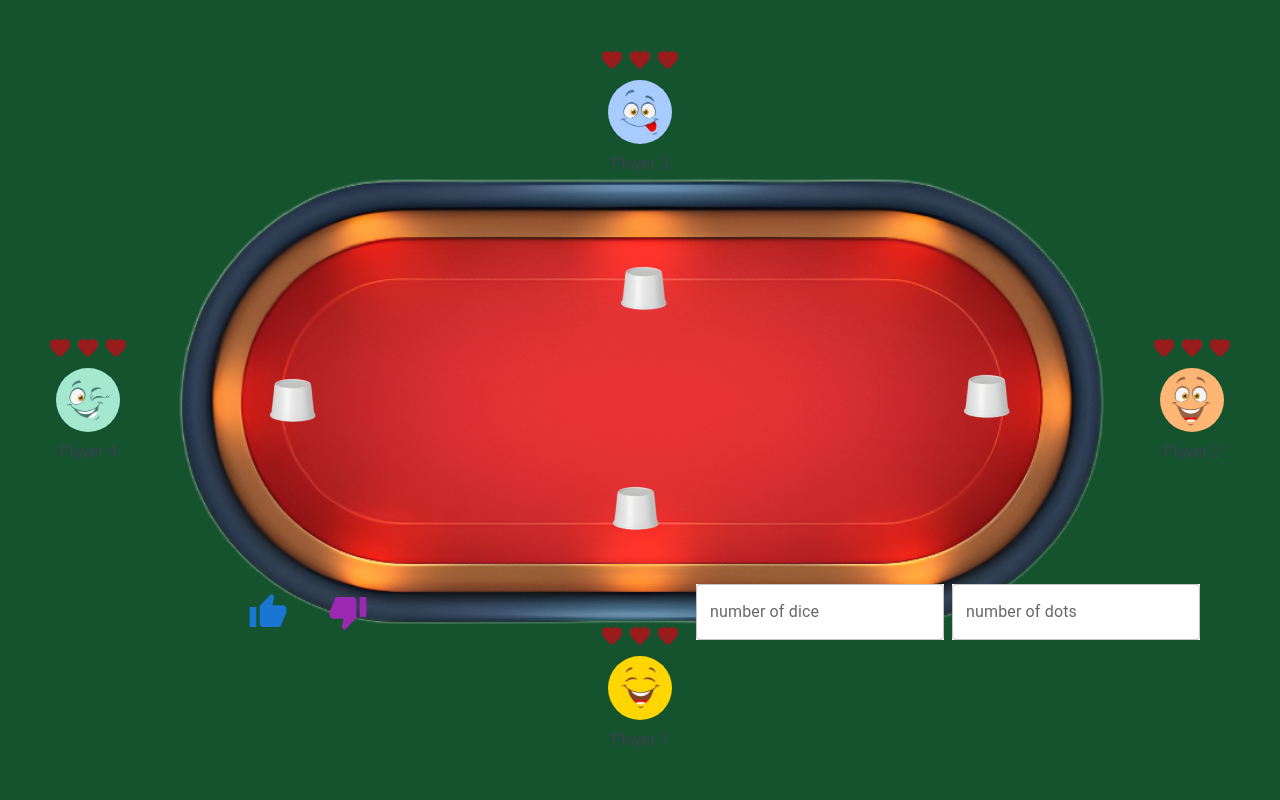
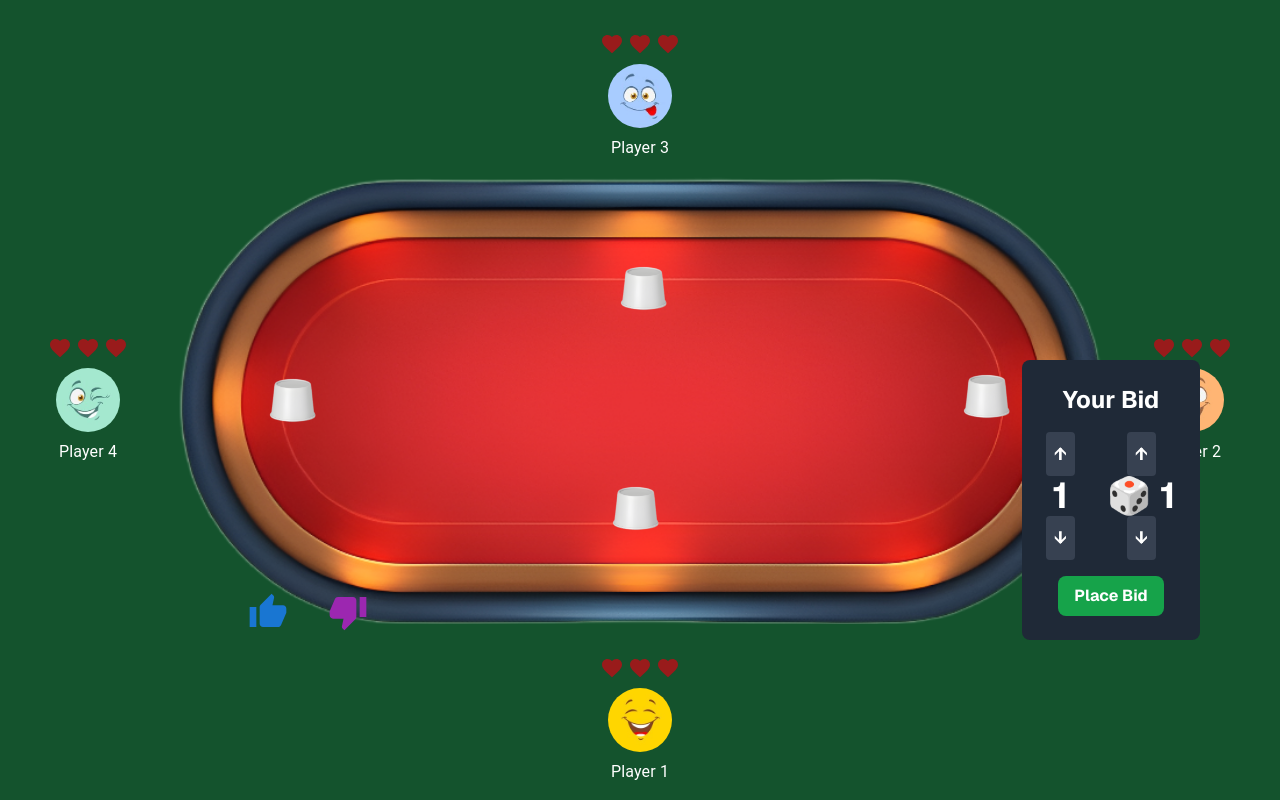
Before and after one commit to rakenduste-programmeerimine-2024/perudo-palace, a Next.js app: page /gamepage in a window 1280 px wide. Both pictures are taken after a click on the button "START GAME". Built offline with nearby package versions, Linux system fonts and the light colour scheme.

Commit message:
big update
1. lobby+game=gamepage ehk lobby ja game leht kokku pandud
2. muudetud ära täringu sisetamiseks kastid nupud paremal all
3. avatarid nihutasin paremini paika
4. avatari nimi on nüüd valge
5. mängjate järjestus korda tehtud

```diff
--- a/components/pages/gamepage.tsx
+++ b/components/pages/gamepage.tsx
@@ -1,54 +1,61 @@
-'use client';
+"use client";
 
-import { useState } from 'react';
-import { Avatar, Typography, TextField, IconButton, Button } from '@mui/material';
-import FavoriteIcon from '@mui/icons-material/Favorite';
-import ThumbUpIcon from '@mui/icons-material/ThumbUp';
-import ThumbDownIcon from '@mui/icons-material/ThumbDown';
+import { useState } from "react";
+import { Typography, IconButton, Button } from "@mui/material";
+import FavoriteIcon from "@mui/icons-material/Favorite";
+import ThumbUpIcon from "@mui/icons-material/ThumbUp";
+import ThumbDownIcon from "@mui/icons-material/ThumbDown";
 
 const GamePage: React.FC = () => {
   const [gameStarted, setGameStarted] = useState(false);
 
   const [players, setPlayers] = useState([
-    { id: 1, name: 'Player 1', bgImage: "url('/image/smile.jpg')", position: 'bottom' },
-    { id: 2, name: 'Player 2', bgImage: "url('/image/smile2.jpg')", position: 'right' },
-    { id: 3, name: 'Player 3', bgImage: "url('/image/smile5.jpg')", position: 'top' },
-    { id: 4, name: 'Player 4', bgImage: "url('/image/smile6.jpg')", position: 'left' },
+    { id: 1, name: "Player 1", bgImage: "url('/image/smile.jpg')", position: "bottom" },
+    { id: 2, name: "Player 2", bgImage: "url('/image/smile2.jpg')", position: "right" },
+    { id: 3, name: "Player 3", bgImage: "url('/image/smile5.jpg')", position: "top" },
+    { id: 4, name: "Player 4", bgImage: "url('/image/smile6.jpg')", position: "left" },
   ]);
 
-  // Positsioonide vahetamine enne mängu algust
+  const [bidNumber, setBidNumber] = useState(1); // Number 1-16
+  const [diceValue, setDiceValue] = useState(1); // Dice face 1-6
+
+  const increaseBid = () => {
+    if (bidNumber < 16) setBidNumber(bidNumber + 1);
+  };
+  const decreaseBid = () => {
+    if (bidNumber > 1) setBidNumber(bidNumber - 1);
+  };
+  const increaseDice = () => {
+    if (diceValue < 6) setDiceValue(diceValue + 1);
+  };
+  const decreaseDice = () => {
+    if (diceValue > 1) setDiceValue(diceValue - 1);
+  };
+
   const handleAvatarClick = (clickedPlayerId: number) => {
-    if (gameStarted) return; // Kui mäng on alanud, ei saa positsioone muuta
+    if (gameStarted) return;
 
     setPlayers((prevPlayers) => {
-      const clickedPlayer = prevPlayers.find((player) => player.id === clickedPlayerId);
-      const player1 = prevPlayers.find((player) => player.position === 'bottom');
+      const clickedIndex = prevPlayers.findIndex((player) => player.id === clickedPlayerId);
+      const orderedPlayers = [...prevPlayers.slice(clickedIndex), ...prevPlayers.slice(0, clickedIndex)];
+      const positions = ["bottom", "right", "top", "left"];
 
-      if (clickedPlayer && player1) {
-        return prevPlayers.map((player) => {
-          if (player.id === clickedPlayerId) {
-            return { ...player, position: 'bottom' };
-          }
-          if (player.id === player1.id) {
-            return { ...player, position: clickedPlayer.position };
-          }
-          return player;
-        });
-      }
-      return prevPlayers;
+      return orderedPlayers.map((player, index) => ({
+        ...player,
+        position: positions[index],
+      }));
     });
   };
 
   const handleStartGame = () => {
-    setGameStarted(true); // Mängu alustamine lukustab positsioonid
+    setGameStarted(true);
   };
 
   return (
     <div className="flex flex-col items-center justify-center min-h-screen w-screen bg-green-900 relative">
       {!gameStarted ? (
-        // LOBBY VAATES
         <>
-          {/* Mängulaud lobby's */}
+          {/* Lobby vaade */}
           <div className="relative w-[58rem] h-[28rem] bg-table2-bg bg-center bg-cover flex items-center justify-center">
             {players.map((player) => (
               <div
@@ -68,12 +75,12 @@ const GamePage: React.FC = () => {
               color="success"
               onClick={handleStartGame}
               sx={{
-                padding: '1rem 2rem',
-                fontSize: '1.25rem',
-                fontWeight: 'bold',
-                backgroundColor: '#4CAF50',
-                '&:hover': {
-                  backgroundColor: '#45A049',
+                padding: "1rem 2rem",
+                fontSize: "1.25rem",
+                fontWeight: "bold",
+                backgroundColor: "#4CAF50",
+                "&:hover": {
+                  backgroundColor: "#45A049",
                 },
               }}
             >
@@ -82,9 +89,8 @@ const GamePage: React.FC = () => {
           </div>
         </>
       ) : (
-        // MÄNGU VAATES
         <>
-          {/* Mängulaud */}
+          {/* Mängu vaade */}
           <div className="relative w-[58rem] h-[28rem] bg-table2-bg bg-center bg-cover flex items-center justify-center">
             {/* Cups */}
             <div
@@ -136,7 +142,6 @@ const GamePage: React.FC = () => {
               }}
             ></div>
 
-            {/* Players */}
             {players.map((player) => (
               <div key={player.id} className={getPositionClasses(player.position)}>
                 <Player name={player.name} bgImage={player.bgImage} hearts={3} />
@@ -144,20 +149,46 @@ const GamePage: React.FC = () => {
             ))}
           </div>
 
-          {/* Sisendiväljad */}
-          <div className="absolute bottom-[10rem] right-[5rem] space-x-2 flex">
-            <TextField
-              variant="outlined"
-              type="number"
-              label="number of dice"
-              className="bg-white"
-            />
-            <TextField
-              variant="outlined"
-              type="number"
-              label="number of dots"
-              className="bg-white"
-            />
+          {/* Bid Number ja Dice Face Selector */}
+          <div className="absolute bottom-[10rem] right-[5rem] flex flex-col items-center space-y-4 bg-gray-800 text-white p-6 rounded-lg">
+            <h1 className="text-2xl font-bold">Your Bid</h1>
+            <div className="flex items-center space-x-8">
+              {/* Bid Number Selector */}
+              <div className="flex flex-col items-center">
+                <button
+                  className="text-lg font-bold bg-gray-700 p-2 rounded hover:bg-gray-600"
+                  onClick={increaseBid}
+                >
+                  ↑
+                </button>
+                <div className="text-4xl font-bold">{bidNumber}</div>
+                <button
+                  className="text-lg font-bold bg-gray-700 p-2 rounded hover:bg-gray-600"
+                  onClick={decreaseBid}
+                >
+                  ↓
+                </button>
+              </div>
+              {/* Dice Face Selector */}
+              <div className="flex flex-col items-center">
+                <button
+                  className="text-lg font-bold bg-gray-700 p-2 rounded hover:bg-gray-600"
+                  onClick={increaseDice}
+                >
+                  ↑
+                </button>
+                <div className="text-4xl font-bold">🎲 {diceValue}</div>
+                <button
+                  className="text-lg font-bold bg-gray-700 p-2 rounded hover:bg-gray-600"
+                  onClick={decreaseDice}
+                >
+                  ↓
+                </button>
+              </div>
+            </div>
+            <button className="bg-green-600 px-4 py-2 rounded-lg hover:bg-green-500 font-bold">
+              Place Bid
+            </button>
           </div>
 
           {/* Like ja Dislike nupud */}
@@ -175,19 +206,18 @@ const GamePage: React.FC = () => {
   );
 };
 
-// Positsiooni klassid
 const getPositionClasses = (position: string) => {
   switch (position) {
-    case 'left':
-      return 'absolute left-0 top-1/2 transform -translate-y-1/2 -translate-x-32';
-    case 'top':
-      return 'absolute top-0 left-1/2 transform -translate-x-1/2 -translate-y-32';
-    case 'right':
-      return 'absolute right-0 top-1/2 transform -translate-y-1/2 translate-x-32';
-    case 'bottom':
-      return 'absolute bottom-0 left-1/2 transform -translate-x-1/2 translate-y-32';
+    case "left":
+      return "absolute left-0 top-1/2 transform -translate-y-1/2 -translate-x-32";
+    case "top":
+      return "absolute top-[-1rem] left-1/2 transform -translate-x-1/2 -translate-y-32";
+    case "right":
+      return "absolute right-0 top-1/2 transform -translate-y-1/2 translate-x-32";
+    case "bottom":
+      return "absolute bottom-[-2rem] left-1/2 transform -translate-x-1/2 translate-y-32";
     default:
-      return '';
+      return "";
   }
 };
 
@@ -201,9 +231,8 @@ interface PlayerProps {
 const Player: React.FC<PlayerProps> = ({ name, bgImage, hearts, clickable }) => {
   return (
     <div
-      className={`flex flex-col items-center space-y-2 ${clickable ? 'cursor-pointer' : ''}`}
+      className={`flex flex-col items-center space-y-2 ${clickable ? "cursor-pointer" : ""}`}
     >
-      {/* Südamed */}
       {hearts && (
         <div className="flex space-x-1">
           {Array.from({ length: hearts }).map((_, index) => (
@@ -211,18 +240,16 @@ const Player: React.FC<PlayerProps> = ({ name, bgImage, hearts, clickable }) =>
           ))}
         </div>
       )}
-      {/* Mängija avatar */}
       <div
         className="w-16 h-16 rounded-full"
         style={{
           backgroundImage: bgImage,
-          backgroundSize: 'cover',
-          backgroundPosition: 'center',
-          backgroundColor: 'transparent',
+          backgroundSize: "cover",
+          backgroundPosition: "center",
+          backgroundColor: "transparent",
         }}
       />
-      {/* Mängija nimi */}
-      <Typography variant="body1" className="font-semibold text-gray-700">
+      <Typography variant="body1" className="font-semibold text-white">
         {name}
       </Typography>
     </div>
```
